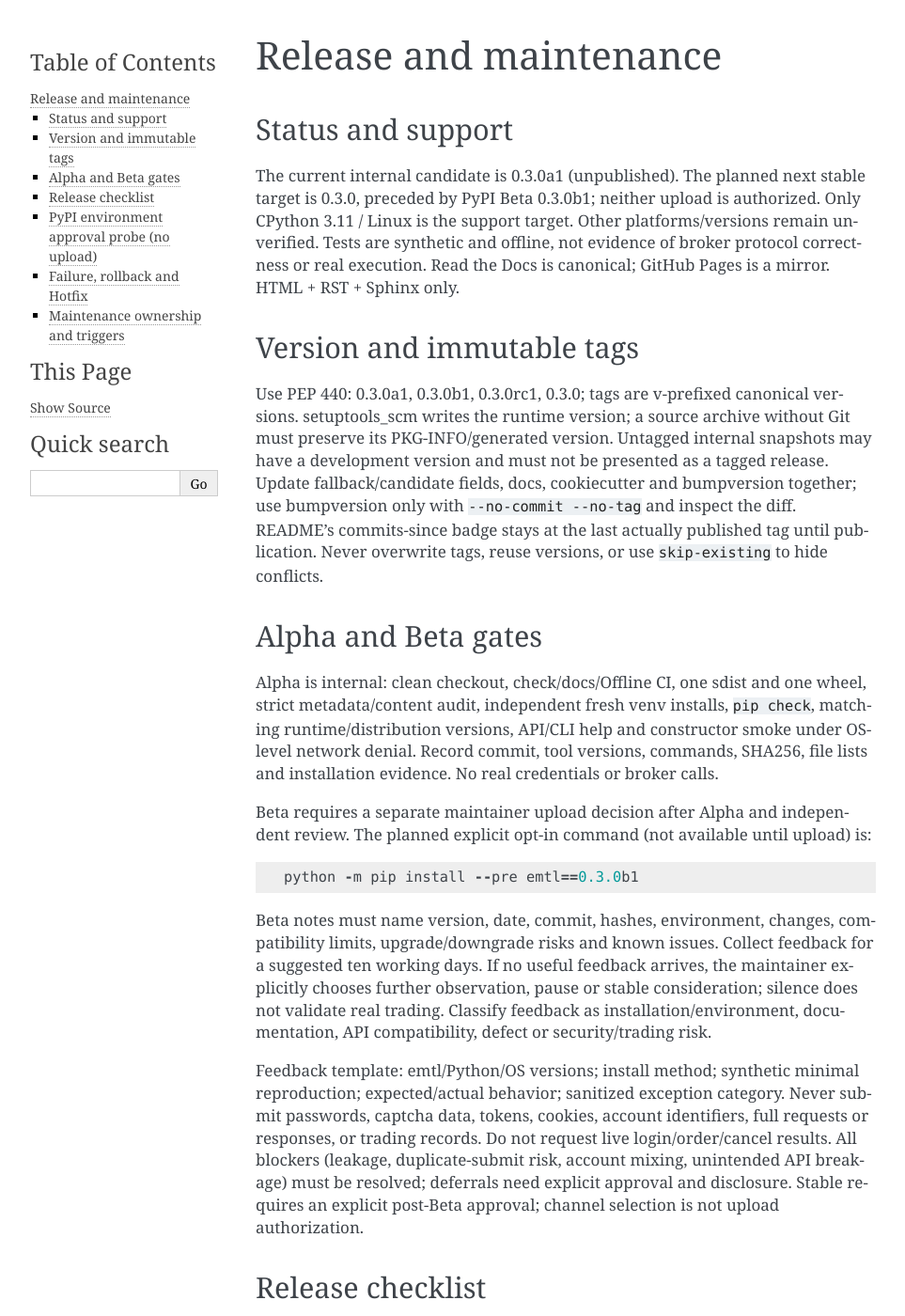
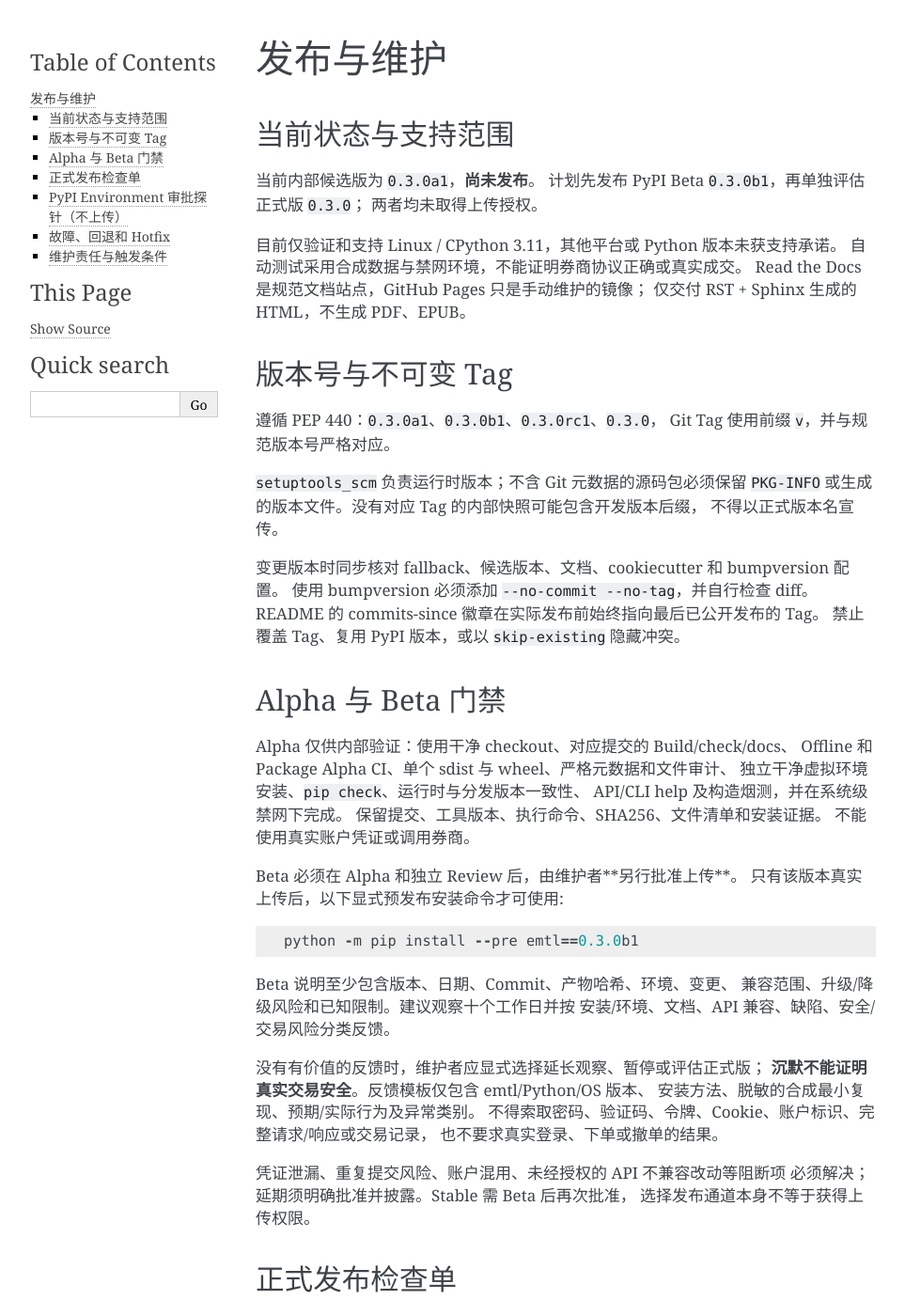
Before and after one commit to riiy/emtl, a Sphinx documentation site: the page built from docs/releasing.rst, in a window 1280 px wide and 1400 px high. Shown: the whole window at 94% size, without its empty margins (148-1111 px from the left). Built offline with Sphinx 7.4.7, drawn with Linux system fonts in a browser that asks for light colours; some of the changed text lies outside the part shown.

Commit message:
docs(zh-cn): translate release gates, safety and maintenance manual

```diff
--- a/docs/releasing.rst
+++ b/docs/releasing.rst
@@ -1,174 +1,183 @@
-Release and maintenance
-=======================
+============
+发布与维护
+============
 
-Status and support
-------------------
+当前状态与支持范围
+==================
 
-The current internal candidate is 0.3.0a1 (unpublished). The planned next stable
-target is 0.3.0, preceded by PyPI Beta 0.3.0b1; neither upload is authorized.
-Only CPython 3.11 / Linux is the support target. Other platforms/versions
-remain unverified. Tests are synthetic and offline, not evidence of broker
-protocol correctness or real execution.
-Read the Docs is canonical; GitHub Pages is a mirror. HTML + RST + Sphinx only.
+当前内部候选版为 ``0.3.0a1``，**尚未发布**。
+计划先发布 PyPI Beta ``0.3.0b1``，再单独评估正式版 ``0.3.0``；
+两者均未取得上传授权。
 
-Version and immutable tags
---------------------------
+目前仅验证和支持 Linux / CPython 3.11，其他平台或 Python 版本未获支持承诺。
+自动测试采用合成数据与禁网环境，不能证明券商协议正确或真实成交。
+Read the Docs 是规范文档站点，GitHub Pages 只是手动维护的镜像；
+仅交付 RST + Sphinx 生成的 HTML，不生成 PDF、EPUB。
 
-Use PEP 440: 0.3.0a1, 0.3.0b1, 0.3.0rc1, 0.3.0; tags are v-prefixed canonical
-versions. setuptools_scm writes the runtime version; a source archive without Git
-must preserve its PKG-INFO/generated version. Untagged internal snapshots may
-have a development version and must not be presented as a tagged release.
-Update fallback/candidate fields, docs, cookiecutter and bumpversion together;
-use bumpversion only with ``--no-commit --no-tag`` and inspect the diff. README's
-commits-since badge stays at the last actually published tag until publication.
-Never overwrite tags, reuse versions, or use ``skip-existing`` to hide conflicts.
+版本号与不可变 Tag
+==================
 
-Alpha and Beta gates
---------------------
+遵循 PEP 440：``0.3.0a1``、``0.3.0b1``、``0.3.0rc1``、``0.3.0``，
+Git Tag 使用前缀 ``v``，并与规范版本号严格对应。
 
-Alpha is internal: clean checkout, check/docs/Offline CI, one sdist and one wheel,
-strict metadata/content audit, independent fresh venv installs, ``pip check``,
-matching runtime/distribution versions, API/CLI help and constructor smoke under
-OS-level network denial. Record commit, tool versions, commands, SHA256, file
-lists and installation evidence. No real credentials or broker calls.
+``setuptools_scm`` 负责运行时版本；不含 Git 元数据的源码包必须保留
+``PKG-INFO`` 或生成的版本文件。没有对应 Tag 的内部快照可能包含开发版本后缀，
+不得以正式版本名宣传。
 
-Beta requires a separate maintainer upload decision after Alpha and independent
-review. The planned explicit opt-in command (not available until upload) is::
+变更版本时同步核对 fallback、候选版本、文档、cookiecutter 和 bumpversion 配置。
+使用 bumpversion 必须添加 ``--no-commit --no-tag``，并自行检查 diff。
+README 的 commits-since 徽章在实际发布前始终指向最后已公开发布的 Tag。
+禁止覆盖 Tag、复用 PyPI 版本，或以 ``skip-existing`` 隐藏冲突。
+
+Alpha 与 Beta 门禁
+==================
+
+Alpha 仅供内部验证：使用干净 checkout、对应提交的 Build/check/docs、
+Offline 和 Package Alpha CI、单个 sdist 与 wheel、严格元数据和文件审计、
+独立干净虚拟环境安装、``pip check``、运行时与分发版本一致性、
+API/CLI help 及构造烟测，并在系统级禁网下完成。
+保留提交、工具版本、执行命令、SHA256、文件清单和安装证据。
+不能使用真实账户凭证或调用券商。
+
+Beta 必须在 Alpha 和独立 Review 后，由维护者**另行批准上传**。
+只有该版本真实上传后，以下显式预发布安装命令才可使用::
 
     python -m pip install --pre emtl==0.3.0b1
 
-Beta notes must name version, date, commit, hashes, environment, changes,
-compatibility limits, upgrade/downgrade risks and known issues. Collect feedback
-for a suggested ten working days. If no useful feedback arrives, the maintainer
-explicitly chooses further observation, pause or stable consideration; silence
-does not validate real trading. Classify feedback as installation/environment,
-documentation, API compatibility, defect or security/trading risk.
+Beta 说明至少包含版本、日期、Commit、产物哈希、环境、变更、
+兼容范围、升级/降级风险和已知限制。建议观察十个工作日并按
+安装/环境、文档、API 兼容、缺陷、安全/交易风险分类反馈。
 
-Feedback template: emtl/Python/OS versions; install method; synthetic minimal
-reproduction; expected/actual behavior; sanitized exception category. Never submit
-passwords, captcha data, tokens, cookies, account identifiers, full requests or
-responses, or trading records. Do not request live login/order/cancel results.
-All blockers (leakage, duplicate-submit risk, account mixing, unintended API
-breakage) must be resolved; deferrals need explicit approval and disclosure.
-Stable requires an explicit post-Beta approval; channel selection is not upload
-authorization.
+没有有价值的反馈时，维护者应显式选择延长观察、暂停或评估正式版；
+**沉默不能证明真实交易安全**。反馈模板仅包含 emtl/Python/OS 版本、
+安装方法、脱敏的合成最小复现、预期/实际行为及异常类别。
+不得索取密码、验证码、令牌、Cookie、账户标识、完整请求/响应或交易记录，
+也不要求真实登录、下单或撤单的结果。
 
-Release checklist
------------------
+凭证泄漏、重复提交风险、账户混用、未经授权的 API 不兼容改动等阻断项
+必须解决；延期须明确批准并披露。Stable 需 Beta 后再次批准，
+选择发布通道本身不等于获得上传权限。
 
-The maintainer is responsible for every release decision:
+正式发布检查单
+==============
 
-#. Confirm candidate is a clean, merged master commit, with successful required
-   Build/check/docs, Offline and Package Alpha workflows at that exact SHA (not just a PR head).
-#. Build once, validate and install those exact artifacts; publish only the same
-   SHA256-verified files. Archive logs, JUnit, coverage, manifests and tool versions.
-#. Confirm tag, SCM, sdist, wheel, runtime version, Changelog and release notes agree.
-   Manual dispatch must run from master at the exact tagged commit: GitHub's event
-   SHA must equal the tested checkout SHA so Trusted Publishing provenance does
-   not identify a later master commit. If master has already advanced before
-   dispatch, stop and prepare a new approved candidate; do not relabel evidence.
-#. Confirm protected ``pypi`` environment has active required reviewers. OIDC belongs
-   only to Publish; PRs never get publishing rights. No long-lived PyPI token.
-   Stage validators from the trusted master/workflow commit outside the workspace
-   before checking out a candidate. Run them in isolated Python; never let an
-   unmerged candidate replace its own ancestry/approval validator or install
-   candidate-supplied build requirements before those checks.
-#. Obtain separate approval before any tag push, Beta upload, Stable upload or
-   GitHub Release. A tag alone must not authorize upload.
-#. After authorized publication, compare PyPI filenames/hashes and provenance
-   repository/workflow/commit, then install that exact version from PyPI in fresh
-   environments and run the same network-disabled smoke. Record PyPI URL, workflow
-   run, artifact ID, tag and commit. Package publication is not contingent on a
-   successful mirror deployment; repair docs independently.
+每次发布都由维护者负责，按顺序完成：
 
+#. 确认候选来自已合并、干净的 ``master`` 提交；
+   该**精确 SHA** 上的 Build/check/docs、Offline 和 Package Alpha
+   CI 均成功，不以 PR head 的成功结果代替。
+#. 构建一次并审计、安装同一批产物；只发布通过 SHA256 核验的原文件。
+   归档构建日志、JUnit、覆盖率、manifest 和工具版本。
+#. 核对 Tag、SCM、sdist、wheel、运行时版本、Changelog 与发布说明一致。
+   手动 Workflow 必须从 ``master`` 上的**精确目标 Tag 提交**触发；
+   GitHub 事件 SHA 必须等于受测 checkout SHA，以避免 Trusted Publishing
+   provenance 指向之后的提交。若 ``master`` 已前进，停止该次发布，
+   重新准备获批准的候选，不得改写原验收证据。
+#. 确认 ``pypi`` Environment 已配置有效 Required reviewers。
+   OIDC 仅授予 Publish Job；PR 不得持有发布权限，禁止长期 PyPI Token。
+   先从可信的 master/Workflow 提交复制校验器到候选工作区之外，
+   以隔离 Python 运行。未验证前不得允许候选版本替换自己的
+   ancestry/审批校验器，也不得提前安装候选代码提供的构建依赖。
+#. 推送 Tag、上传 Beta、上传 Stable、创建 GitHub Release 均须单独批准；
+   只推送 Tag 不会自动授权上传。
+#. 经批准发布后，从 PyPI 核对文件名、SHA256 以及 provenance 对应的
+   repository、workflow 和 commit；再从 PyPI 在全新环境安装指定版本，
+   运行禁网且无交易副作用的 smoke test，并记录 PyPI URL、Run、
+   Artifact ID、Tag 和 Commit。文档镜像失败独立修复，不重发包。
 
-PyPI environment approval probe (no upload)
--------------------------------------------
+PyPI Environment 审批探针（不上传）
+===================================
 
-The no-upload approval probe passed on 2026-11-10: `run #42780759403
-<https://github.com/riiy/emtl/actions/runs/42780759403>`_ on master commit
-``8f654edbec6f29d4e39e5b63e6ad2d2b8ed28191`` was approved for ``pypi``
-by ``riiy`` and completed successfully. This validates the gate for that run,
-not a PyPI upload or independent second-person review. Details are recorded in
-``docs/refactor/reports/P4-acceptance.md``.
+2026-11-10 的 `no-upload Probe Run #42780759403
+<https://github.com/riiy/emtl/actions/runs/42780759403>`_
+已在 ``master`` 提交
+``8f654edbec6f29d4e39e5b63e6ad2d2b8ed28191`` 上成功执行。
+``riiy`` 对 ``pypi`` 审批后 Job 成功。
+这只证明本次无上传审批门禁有效，不证明 PyPI 上传成功，
+也不构成第二名独立审核人的批准。原始证据见
+``docs/refactor/reports/P4-acceptance.md``。
 
-If the ``pypi`` protection rules change, repeat this no-upload verification
-without exercising the Release workflow or PyPI:
+如修改了 ``pypi`` Environment 保护规则，使用以下**不上传**流程重验，
+不要用真实 Release 或 PyPI 试探：
 
-#. From the ``master`` branch, open Actions → PyPI Environment Approval Probe
-   → Run workflow, and set ``run_probe=true``.
-#. Confirm the ``approval-probe`` job enters Waiting for approval before any
-   step runs.
-#. Have a configured reviewer approve the deployment; confirm the job completes
-   and its log states that no checkout, OIDC permission, package build, PyPI
-   token or upload was used.
-#. Archive the run URL, head SHA, approval API record, job log and final result
-   in ``P4-acceptance.md``. Record the waiting state/timestamp when captured;
-   do not infer missing timestamps.
+#. 在 ``master`` 上打开 GitHub Actions →
+   PyPI Environment Approval Probe → Run workflow，
+   将 ``run_probe=true``。
+#. 在步骤开始执行前确认 ``approval-probe`` Job 显示等待审批。
+#. 由配置的 reviewer 批准，确认 Job 成功，
+   日志显示没有 checkout、OIDC、构建、PyPI Token 或上传。
+#. 在 ``P4-acceptance.md`` 记录 Run URL、SHA、审批 API 返回、
+   Job 日志及最终状态；仅当实际捕获时才记录等待状态及时间戳，
+   不猜测缺失的时间。
 
-The probe requests no additional token permissions (``permissions: {}``;
-GitHub retains ``metadata: read``), no OIDC permission, no package build and
-no upload step. It exists only to test the GitHub Environment protection
-rule. A skipped probe (input false) is not approval evidence. Do not use a
-real Beta/Stable release to test protection.
+Probe 的 ``permissions: {}`` 不请求额外权限；
+GitHub 仍保留 ``metadata: read``。
+它不申请 OIDC，不构建也不上传。若输入为 false 使 Job 跳过，
+不能将其算作审批成功证据。
 
-Failure, rollback and Hotfix
-----------------------------
+故障、回退和 Hotfix
+===================
 
-Build/test failure: stop, do not create a release tag. Bad unuploaded artifact:
-fix and generate a new candidate, then repeat all gates. Uncertain upload: query
-actual PyPI versions, filenames and hashes first; never blindly retry.
+构建或测试失败：停止，不创建发布 Tag。
+未上传的产物损坏：修正并重新生成候选，重复全部门禁。
+上传状态不确定：先查询 PyPI 实际版本、文件名和哈希，
+**不得盲目重复上传**。
 
-For a published defect, stop recommending the version; the maintainer evaluates
-yanking and a GitHub release warning. Security/trading risk takes priority: stop
-affected operations, privately investigate, disclose a sanitized advisory and fix
-forward with a unique Hotfix version. Never imply that rollback can cancel orders
-or reverse funds movements. SDK auth state is in memory, with no SDK database
-migration to undo; external broker state cannot be rolled back by package install.
+已发布版本发现普通缺陷：停止推荐该版本，由维护者评估 yanking
+及 GitHub Release 提示。
+安全或交易风险：先停止受影响操作、私密调查，
+发布脱敏公告并以唯一新版本 Hotfix 向前修复。
 
-There is currently no published P0-P3 known-good rollback target: 0.2.6 predates
-those protections. Do not automatically downgrade to it and continue trading.
-After a maintainer has verified and recorded a known-good version, the software
-rollback command is (replace the placeholder with that approved version)::
+**安装旧版 SDK 不会撤回券商订单，也不能撤销资金变动。**
+SDK 认证状态保存在内存中，没有 SDK 数据库迁移可回退；
+真实券商侧状态无法通过软件包回滚恢复。
+
+目前没有已发布且经过 P0–P3 验证的安全回退基线：
+旧 ``0.2.6`` 发布早于这些保护措施，不能自动降级后继续交易。
+只有在维护者明确验证并记录某个 known-good 版本后，
+才考虑软件包级回退（先替换占位符）::
 
     python -m pip install --force-reinstall 'emtl==KNOWN_GOOD_VERSION'
 
-Until such a target exists, pause affected use and fix forward. A Hotfix branches
-from an identified stable/master baseline, adds a minimal failing regression,
-runs full required CI and artifact checks and receives a separate upload approval.
-Do not delete/overwrite an immutable PyPI release. Record incident timeline,
-affected versions, mitigation, fixed version and follow-up.
+在没有可信回退目标时，应暂停受影响功能并向前修复。
+Hotfix 从明确的 stable/master 基线分支，增加最小失败回归测试，
+完成全部 CI 与产物验收并另行批准发布。
+禁止删除或覆盖不可变的 PyPI 版本。
+应记录事故时间线、受影响版本、缓解措施、修复版本及后续行动。
 
-Maintenance ownership and triggers
-----------------------------------
+维护责任与触发条件
+==================
 
-The repository maintainer owns monthly dependency review and immediate review on
-an important security advisory. Dependabot may open PRs, never auto-merge. Preserve
-current runtime pins; evaluate each change separately. requests/urllib3 updates
-need request-count, redirect and exception regressions; OCR upgrades need approved
-image fixtures. All updates need offline, package and HTML checks. Review CPython
-3.11 / OCR migration by 2027-04-01 before Python 3.11 EOL; do not claim 3.12+ now.
+维护者每月审查依赖；重要安全公告出现时立即针对性评估。
+Dependabot 只负责创建 PR，**不得自动合并**。
+运行时依赖固定版本每次单独评估，不因告警批量升级。
 
-Dependency inventory sources: setup.py (direct runtime), installed ``pip freeze``
-and ``pip inspect`` (resolved transitive), pyproject.toml (build backend),
-ci/requirements.txt and tox.ini (CI/test/check), docs/requirements.txt (Sphinx).
-Record tool/resolved dependency versions per candidate. Review upstream security
-advisories, Python limits and maintenance status; do not equate a frozen version
-or successful tests with absence of vulnerabilities. Current runtime pins are
-rsa==4.9, requests==2.33.1, ddddocr==1.4.11 and cryptography==50.0.2. The
-previously identified Requests and cryptography advisories have targeted version
-updates and final-master compatibility evidence; this is not a full SBOM or
-zero-vulnerability guarantee. Dependabot PRs remain review-only; rsa 4.9 → 4.9.1
-is pending separate review and must not be auto-merged.
+``requests/urllib3`` 升级需验证请求次数、重定向和异常语义；
+OCR 升级需获批准的脱敏图像样本。
+所有变更都需离线测试、包安装及 HTML 构建。
+应在 ``2027-04-01`` 前审查 CPython 3.11 与 OCR 迁移，
+不得提前宣称支持 Python 3.12+。
 
-The maintainer triages issues/PRs into security, trading risk, defect, compatibility,
-installation, documentation, dependency or usage. Follow SECURITY.md for private
-reporting; never request secrets publicly. Failed CI blocks release; retain failure
-artifacts, reproduce with synthetic data and rerun at the final SHA. Publish only
-accurate support claims. Maintain the current stable normally; old versions are
-best effort, with no fixed SLA or unresourced long-term support promise. After each
-release/incident, record elapsed time, failures, rollback/Hotfix, feedback and new
-maintenance cost. Beta is opt-in and unsupported for production assurances.
+依赖来源分别是 ``setup.py``（运行时直接依赖）、
+``pip freeze`` 和 ``pip inspect``（已安装的传递依赖）、
+``pyproject.toml``（构建后端）、``ci/requirements.txt`` 与
+``tox.ini``（CI/测试）、``docs/requirements.txt``（Sphinx）。
+每个候选应记录工具及解析后的依赖版本。
+固定版本或测试成功不等于没有漏洞。
 
-Download the :download:`security policy <../SECURITY.md>` and the current
-:download:`P4 dependency review <refactor/reports/P4-dependency-review.md>`.
+当前运行时固定版本为 ``rsa==4.9``、``requests==2.33.1``、
+``ddddocr==1.4.11``、``cryptography==50.0.2``。
+此前识别的 Requests 与 cryptography 公告已有定向更新和最终 master
+兼容测试证据，但不代表已完成全量 SBOM 或未来零漏洞保证。
+Dependabot 中 ``rsa 4.9 → 4.9.1`` 待单独审查，不得自动合并。
+
+Issue/PR 按安全、交易风险、缺陷、兼容性、安装、文档、依赖和用法分类。
+安全报告遵循 ``SECURITY.md``，不得公开索取秘密。
+CI 失败应阻断发布，保留原始失败证据，用合成数据复现，
+并在最终 SHA 重新运行。
+维护重点为当前 stable；旧版尽力支持，不承诺缺乏资源保障的 SLA。
+每次发布或事故后记录耗时、失败、回退/Hotfix、用户反馈及维护成本。
+Beta 只供自愿试用，不提供生产环境交易保障。
+
+- :download:`安全与交易风险报告原文（英文） <../SECURITY.md>`
+- :download:`P4 依赖审查记录 <refactor/reports/P4-dependency-review.md>`
```
